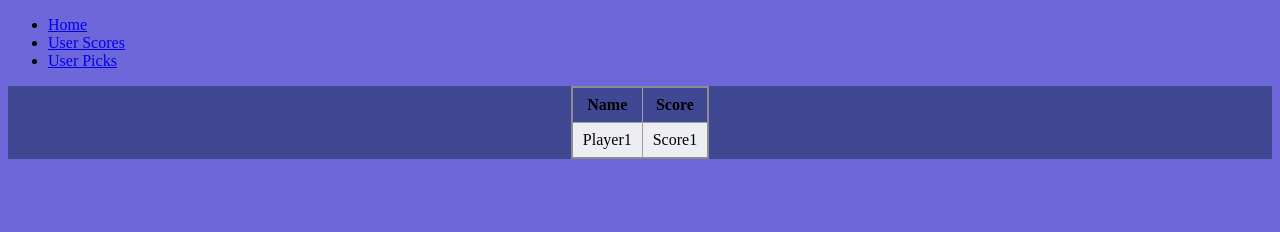
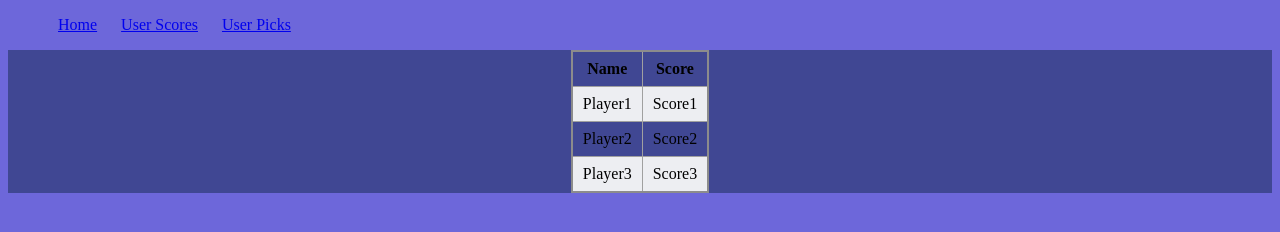
Before and after one commit to matthewbradley22/nflGame, a plain HTML site: page html/playerScores.html in a window 1280 px wide. Drawn offline with Linux system fonts and the light colour scheme.

Commit message:
Add links

```diff
--- a/css/playerScores.css
+++ b/css/playerScores.css
@@ -1,5 +1,11 @@
 body {
     background-color: rgb(109, 103, 218);
+}
+
+nav ul li{
+    display: inline;
+    padding: 10px;
+    list-style: none;
 }
 
 main,
--- a/html/playerScores.html
+++ b/html/playerScores.html
@@ -24,6 +24,14 @@
                 <td>Player1</td>
                 <td>Score1</td>
             </tr>
+            <tr>
+                <td>Player2</td>
+                <td>Score2</td>
+            </tr>
+            <tr>
+                <td>Player3</td>
+                <td>Score3</td>
+            </tr>
         </table>
     </main>
 </body>
--- a/style.css
+++ b/style.css
@@ -58,3 +58,7 @@ ul li:hover{
 label{
     color: white;
 }
+
+#youPicked{
+    color: white;
+}
```
Also changed, not shown: index.html (+4 -2 lines), script.js (+8 -1 lines).
